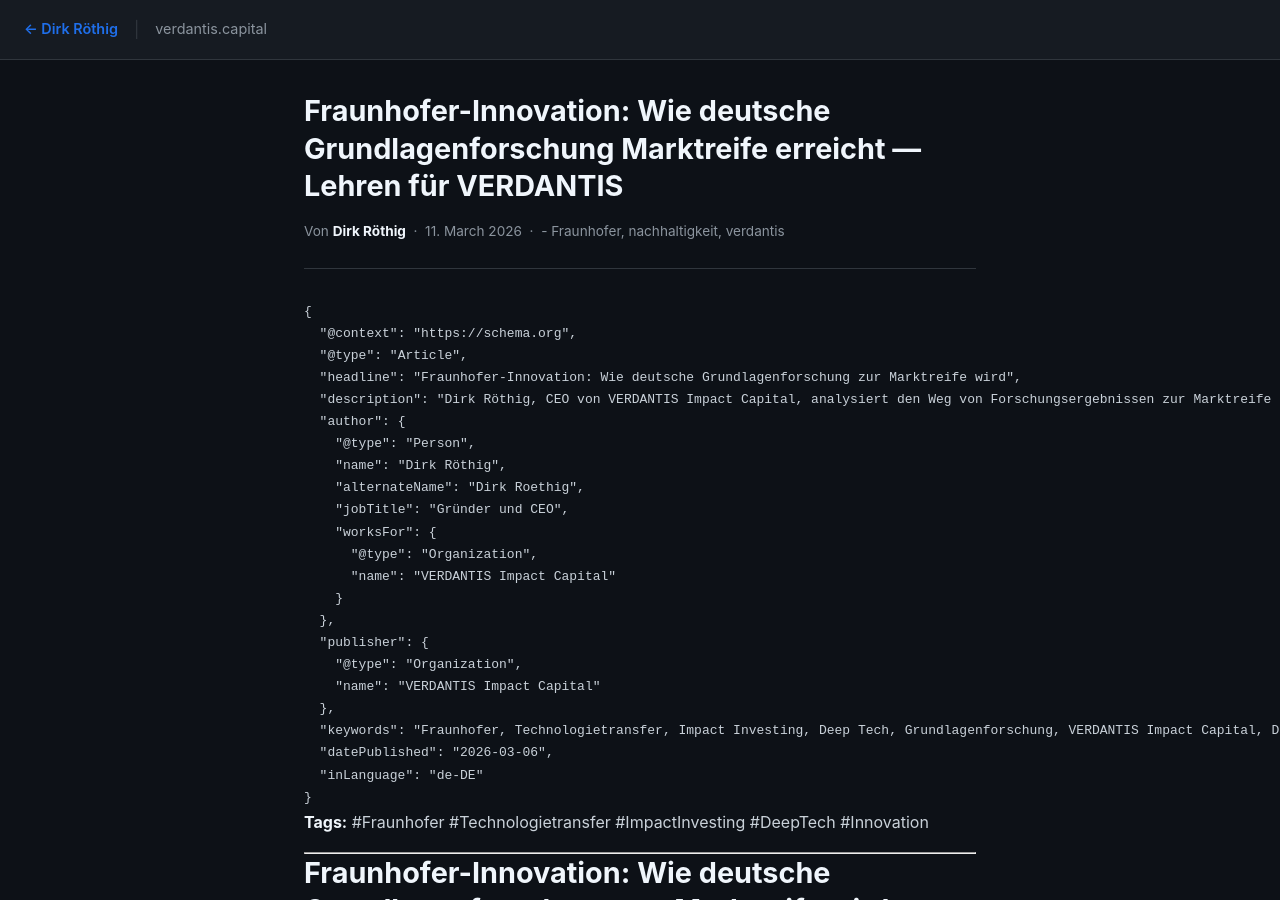
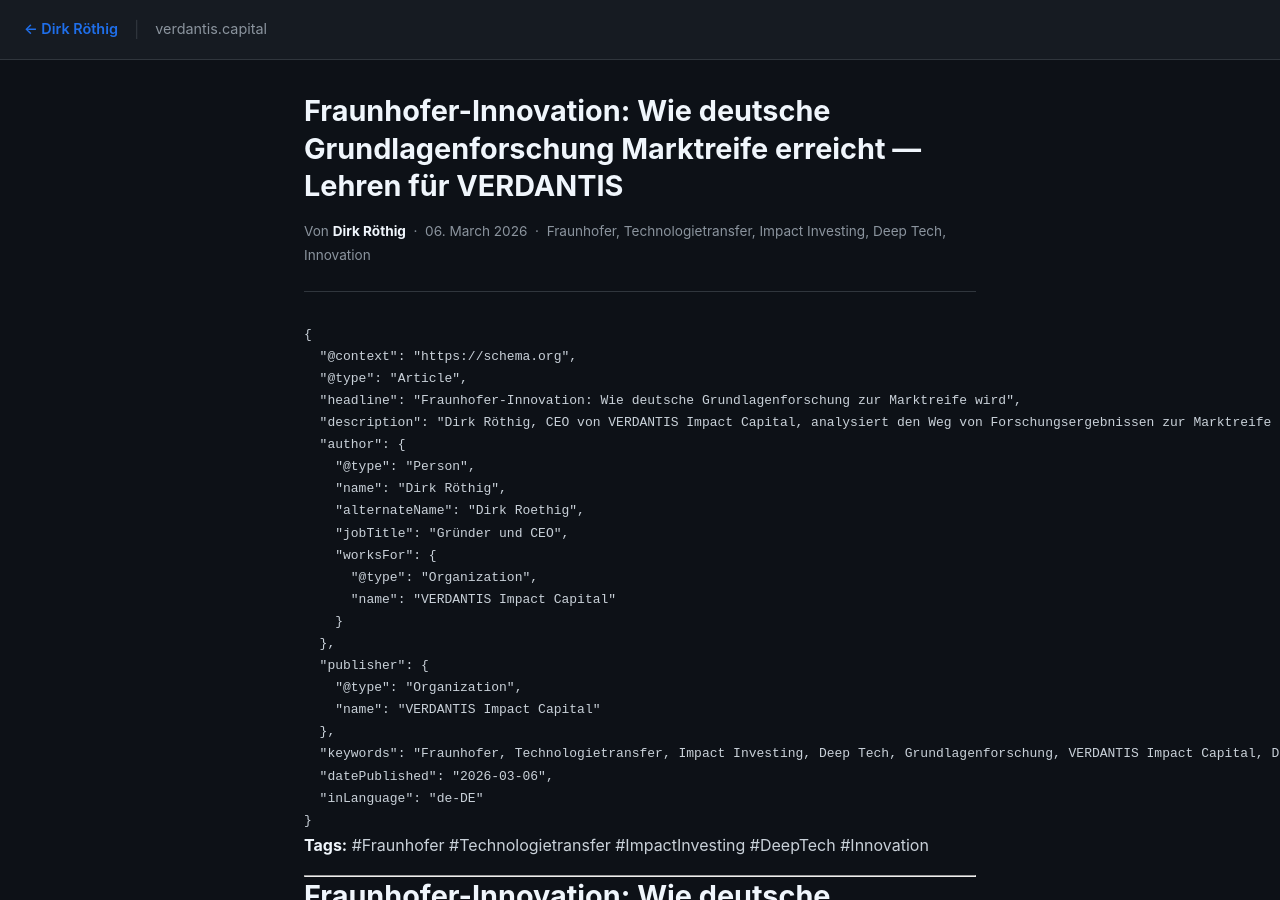
Before and after one commit to GaudianVivere/GaudianVivere.github.io, a Jekyll site: the page built from _posts/2026-03-11-artikel-38-de.md, in a window 1280 px wide and 900 px high. Built offline with Jekyll 4.4.1, drawn with Linux system fonts in a browser that asks for light colours; some of the changed text lies outside the part shown.

Commit message:
Update 2026-03-11-artikel-38-de.md

````diff
--- a/_posts/2026-03-11-artikel-38-de.md
+++ b/_posts/2026-03-11-artikel-38-de.md
@@ -1,13 +1,15 @@
 ---
-layout: post
 title: "Fraunhofer-Innovation: Wie deutsche Grundlagenforschung Marktreife erreicht — Lehren für VERDANTIS"
-date: 2026-03-11
-categories: [nachhaltigkeit]
-tags: ["- Fraunhofer", "nachhaltigkeit", "verdantis"]
-author: "Dirk Röthig, CEO, VERDANTIS Impact Capital"
-lang: de
-published: true
 description: "Dirk Röthig, CEO von VERDANTIS Impact Capital, analysiert, wie die Fraunhofer-Gesellschaft Grundlagenforschung in marktreife Technologien verwandelt — und welche Lehren Impact Investoren daraus ziehen können."
+tags:
+  - Fraunhofer
+  - Technologietransfer
+  - Impact Investing
+  - Deep Tech
+  - Innovation
+series: "Innovation & Forschung"
+date: 2026-03-06
+author: Dirk Röthig
 ---
 
 ```json
````
